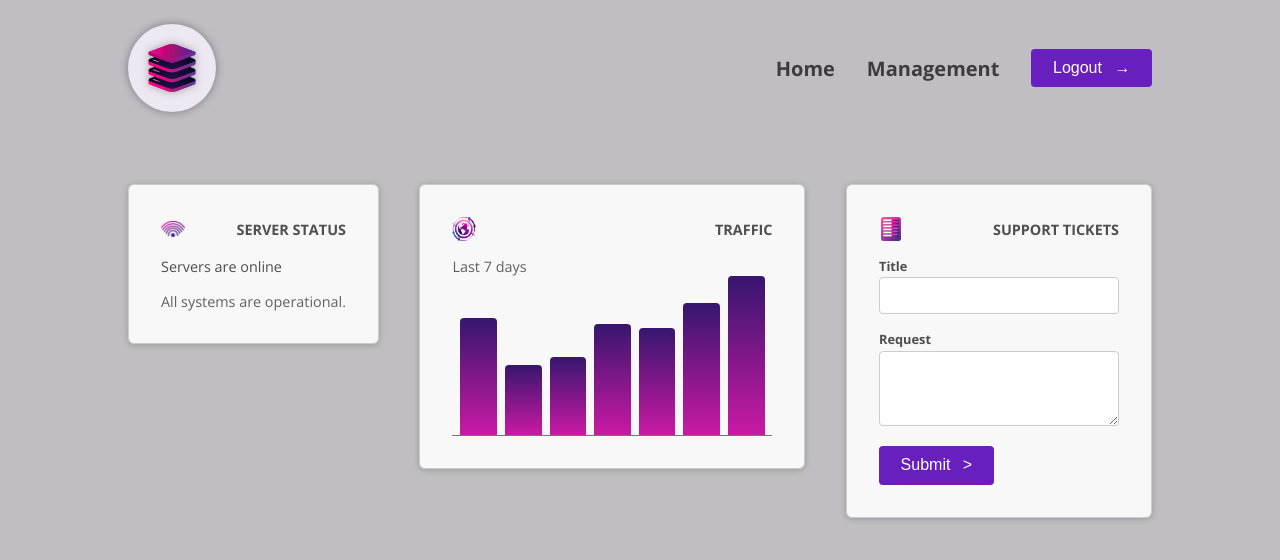
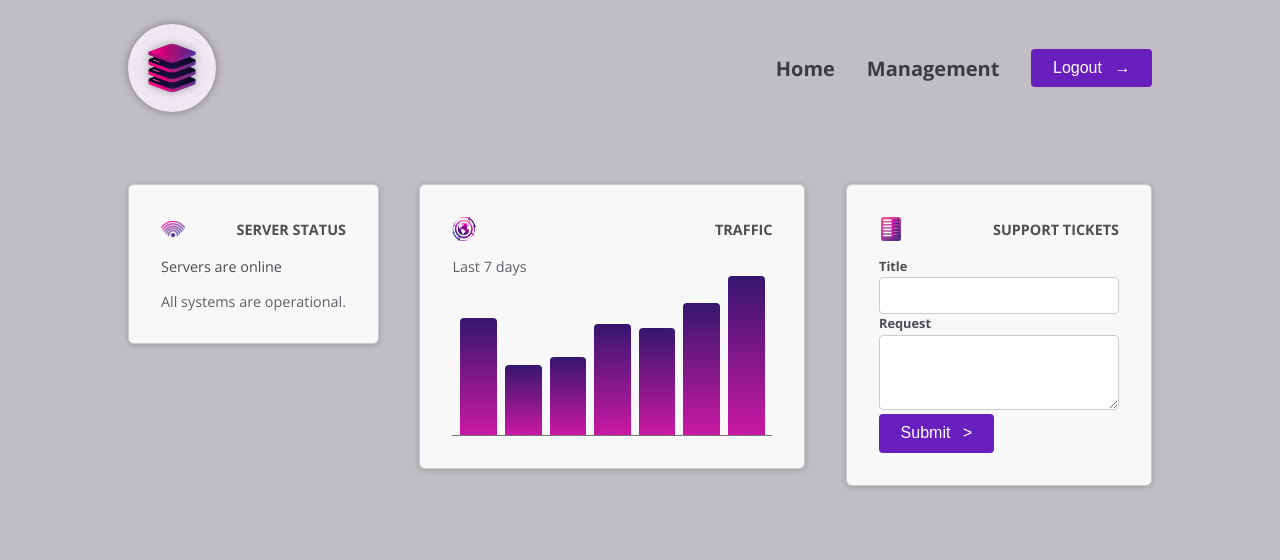
Before and after one commit to AmirNouri97/angular-seventh-app, an Angular app: page / in a window 1280 px wide. Shown: the top 560 px of the page. Built offline with nearby package versions, Linux system fonts and the light colour scheme.

Commit message:
feat:create a control component for input and textArea elements

```diff
--- a/src/app/dashboard/tickets/new-ticket/new-ticket.component.html
+++ b/src/app/dashboard/tickets/new-ticket/new-ticket.component.html
@@ -1,13 +1,20 @@
 <form action="">
+  <app-control [label]="'Title'">
+    <input type="text" name="title" id="title" >
+  </app-control>
+
+  <app-control label="Request">
+     <textarea name="request" id="request" rows="3"></textarea>
+  </app-control>
   <p>
+    <!-- <p>
     <label for="">Title</label>
     <input type="text" name="title" id="title" />
-  </p>
-  <p>
+  </p> -->
+  <!-- <p>
     <label for="">Request</label>
     <textarea name="request" id="request" rows="3"></textarea>
-  </p>
-  <p>
+  </p> -->
     <!-- <button><span>Submit</span> <span class="icon">></span></button> -->
     <button appButton>
       Submit
--- a/src/app/dashboard/tickets/new-ticket/new-ticket.component.ts
+++ b/src/app/dashboard/tickets/new-ticket/new-ticket.component.ts
@@ -1,10 +1,11 @@
 import { Component } from '@angular/core';
 import { ButtonComponent } from "../../../shared/button/button.component";
+import { ControlComponent } from "../../../shared/control/control.component";
 
 @Component({
   selector: 'app-new-ticket',
   standalone: true,
-  imports: [ButtonComponent],
+  imports: [ButtonComponent, ControlComponent],
   templateUrl: './new-ticket.component.html',
   styleUrl: './new-ticket.component.css'
 })
--- /dev/null
+++ b/src/app/shared/control/control.component.html
@@ -0,0 +1,5 @@
+<p>
+    <label for="">{{label()}}</label>
+    <!-- <input type="text" name="title" id="title" /> -->
+     <ng-content select="input, textarea"></ng-content>
+  </p>
--- /dev/null
+++ b/src/app/shared/control/control.component.ts
@@ -0,0 +1,12 @@
+import { Component, input } from '@angular/core';
+
+@Component({
+  selector: 'app-control',
+  standalone: true,
+  imports: [],
+  templateUrl: './control.component.html',
+  styleUrl: './control.component.css'
+})
+export class ControlComponent {
+label = input.required<string>()
+}
```
Also changed, not shown: src/app/shared/control/control.component.css (added).
